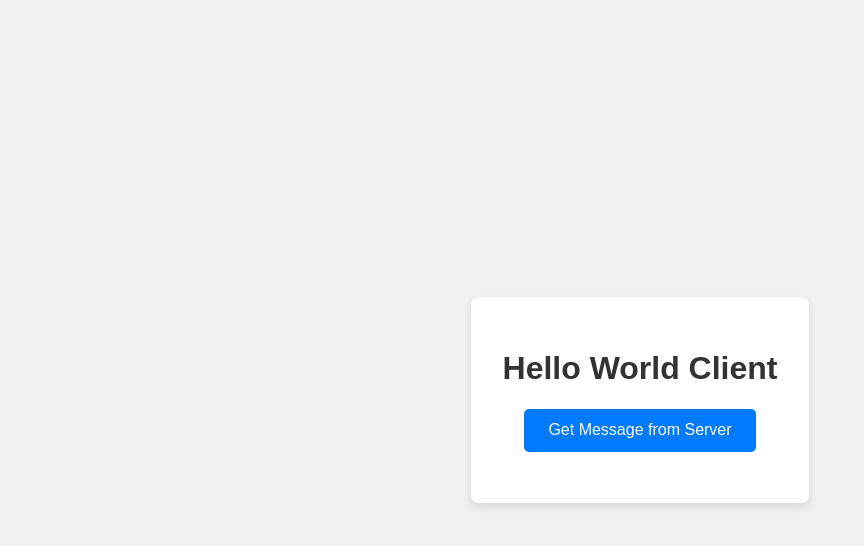
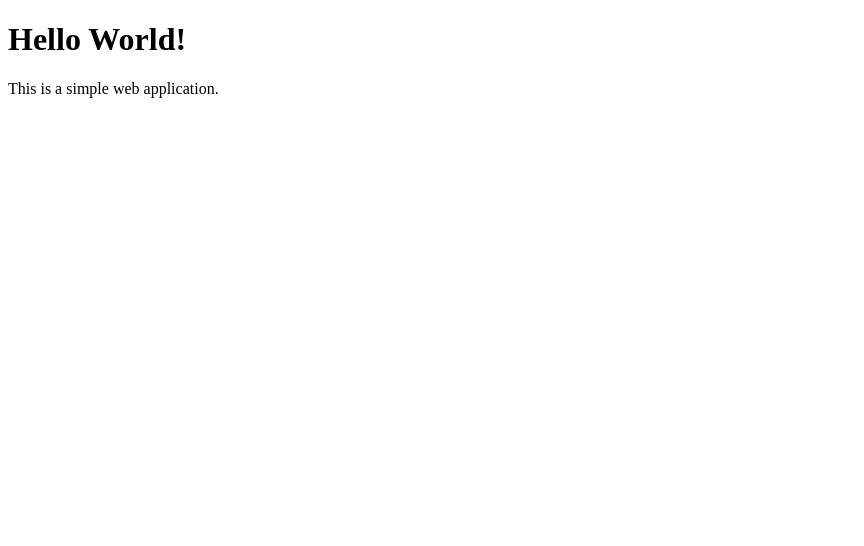
Before and after one commit to malachico/hello-world-simple-app, a plain HTML site: page client.html in a window 1280 px wide. Shown: the whole page, without its empty margins (0-864 px from the left). Drawn offline with Linux system fonts and the light colour scheme.

Commit message:
Add initial client.html for Hello World

```diff
--- a/client.html
+++ b/client.html
@@ -3,42 +3,10 @@
 <head>
     <meta charset="UTF-8">
     <meta name="viewport" content="width=device-width, initial-scale=1.0">
-    <title>Hello World Client</title>
-    <style>
-        body { font-family: Arial, sans-serif; display: flex; justify-content: center; align-items: center; height: 100vh; margin: 0; background-color: #f0f0f0; }
-        .container { text-align: center; background-color: white; padding: 2em; border-radius: 8px; box-shadow: 0 4px 8px rgba(0,0,0,0.1); }
-        h1 { color: #333; }
-        p { color: #666; font-size: 1.2em; }
-        button { padding: 0.8em 1.5em; font-size: 1em; background-color: #007bff; color: white; border: none; border-radius: 5px; cursor: pointer; transition: background-color 0.3s ease; }
-        button:hover { background-color: #0056b3; }
-        #message { margin-top: 1em; font-weight: bold; color: green; }
-    </style>
+    <title>Hello World App</title>
 </head>
 <body>
-    <div class="container">
-        <h1>Hello World Client</h1>
-        <button onclick="fetchMessage()">Get Message from Server</button>
-    <p id="message"></p>
-    </div>
-
-    <script>
-        async function fetchMessage() {
-            const messageElement = document.getElementById('message');
-            messageElement.textContent = 'Loading...';
-            try {
-                // Assuming the server is running on localhost:3000
-                const response = await fetch('http://localhost:3000/hello');
-                if (!response.ok) {
-                    throw new Error(`HTTP error! status: ${response.status}`);
-                }
-                const data = await response.json();
-                messageElement.textContent = data.message;
-            } catch (error) {
-                console.error('Error fetching message:', error);
-                messageElement.textContent = 'Failed to load message: ' + error.message;
-                messageElement.style.color = 'red';
-            }
-        }
-    </script>
+    <h1>Hello World!</h1>
+    <p>This is a simple web application.</p>
 </body>
 </html>
```
